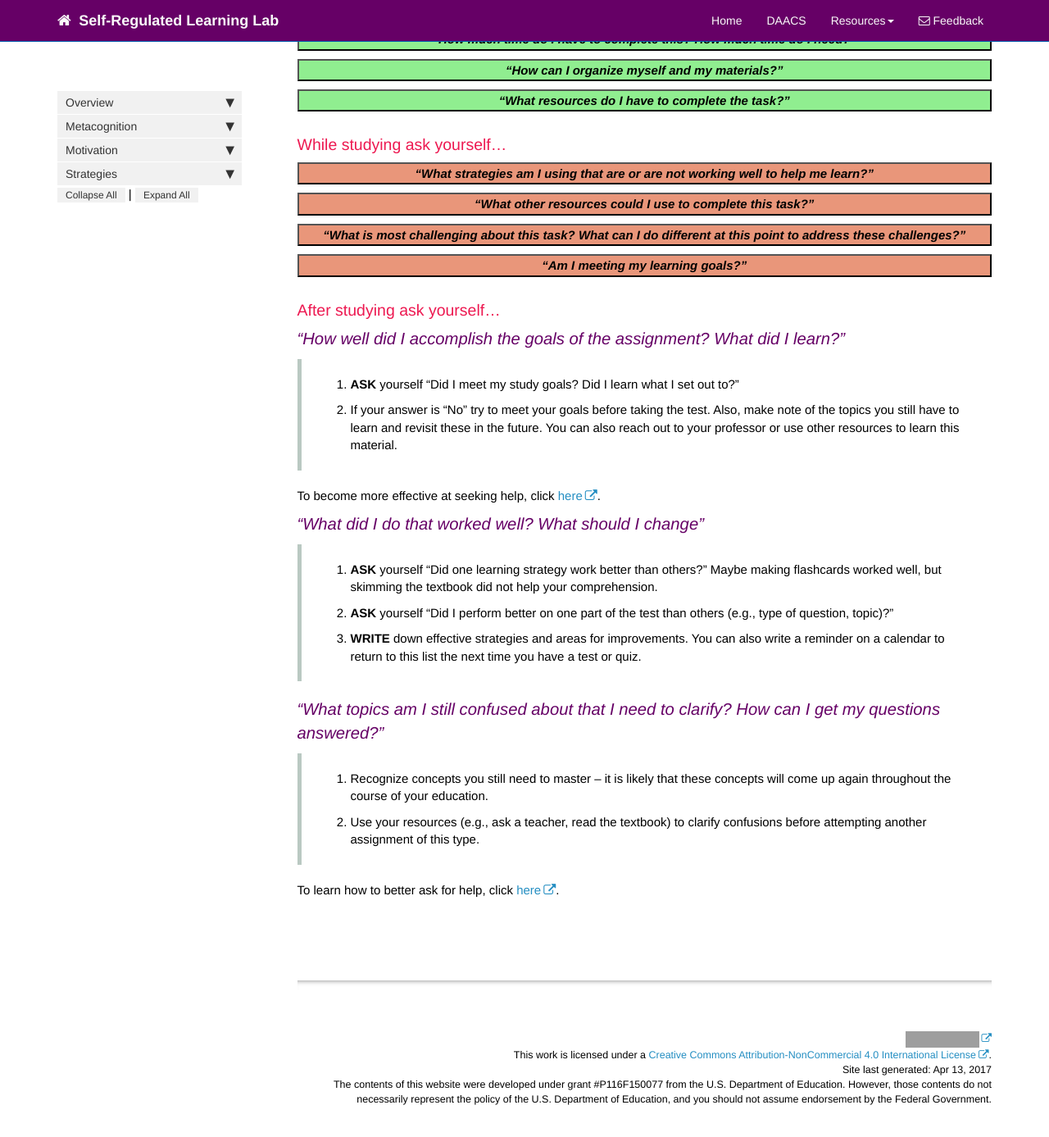
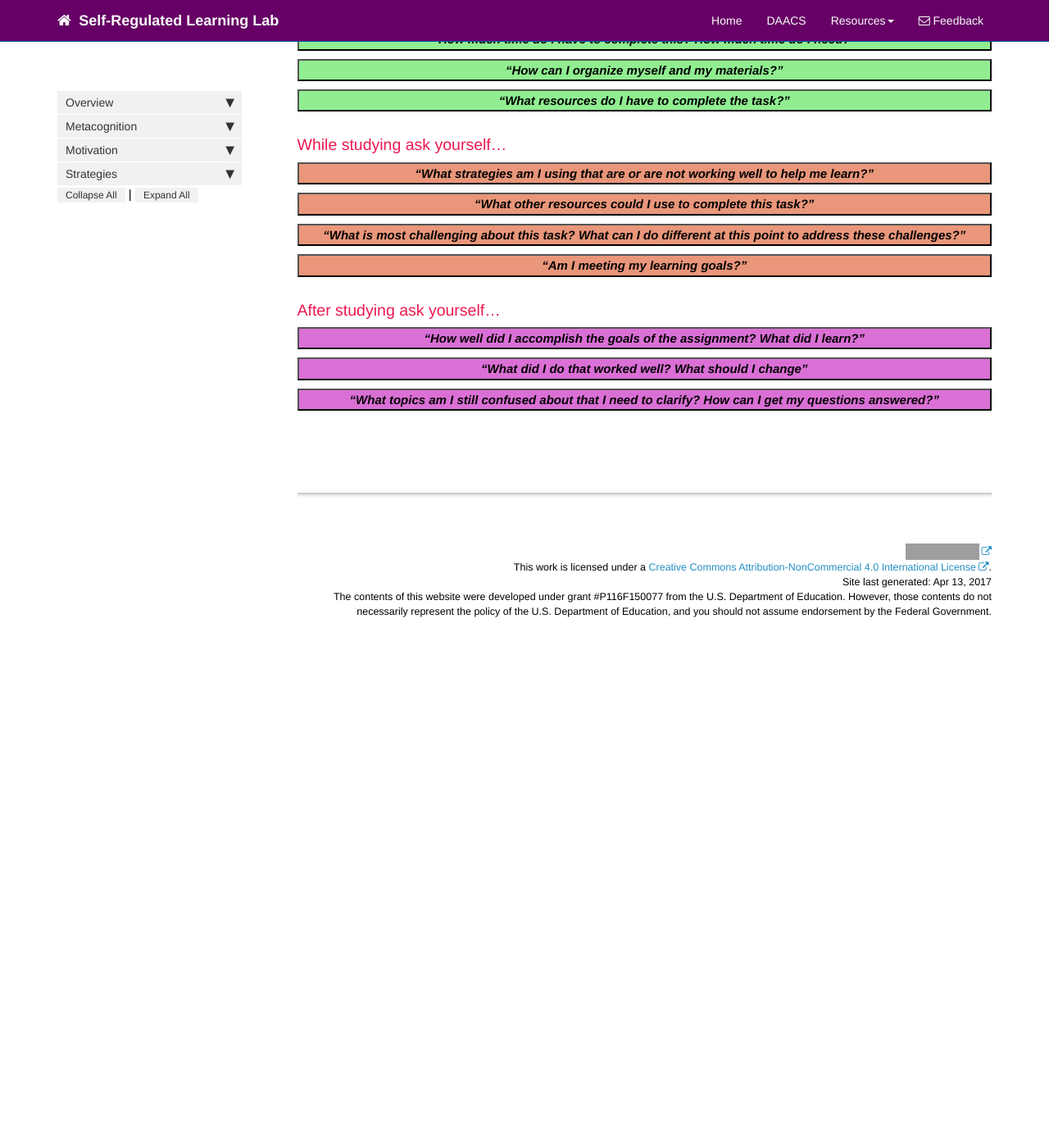
Before and after one commit to dfranklin02/SRL, a Jekyll site: the page built from docs/pages/metacognition/metacognition_recommendations_studying.md, in a window 1280 px wide and 1400 px high, scrolled down 412 px. Shown: the top 1387 px of the window at 82% size. Built offline with Jekyll 4.4.1, drawn with Linux system fonts in a browser that asks for light colours; nearby versions of some CDN libraries; comment, search, counter and statistics services are not loaded; after the commit the page ends 1218 px from its top, so only the background shows below that; grey boxes are pictures that could not be loaded.

Commit message:
Update metacognition_recommendations_studying.md

```diff
--- a/docs/pages/metacognition/metacognition_recommendations_studying.md
+++ b/docs/pages/metacognition/metacognition_recommendations_studying.md
@@ -172,22 +172,38 @@ To improve how you learn information to meet your goals,<a href="http://srl.daac
 
 ### After studying ask yourself...
 
-<p class='question'>“How well did I accomplish the goals of the assignment? What did I learn?”</p>
+<button data-toggle="collapse" data-target="#studyingafter1" style="background-color:Orchid; width:100%"><b><i>“How well did I accomplish the goals of the assignment? What did I learn?”</i></b></button>
 
-> 1. **ASK** yourself “Did I meet my study goals? Did I learn what I set out to?”
-> 2. If your answer is “No” try to meet your goals before taking the test. Also, make note of the topics you still have to learn and revisit these in the future. You can also reach out to your professor or use other resources to learn this material.
+<div id="studyingafter1" class="collapse">
+<ol>
+<li><b>ASK</b></li> yourself “Did I meet my study goals? Did I learn what I set out to?”
+<li>If your answer is “No” try to meet your goals before taking the test. Also, make note of the topics you still have to learn and revisit these in the future. You can also reach out to your professor or use other resources to learn this material.</li>
+</ol>
+To become more effective at seeking help, <a href="http://srl.daacs.net/help_seeking.html">click here.</a>
+<br>
+<br>
+</div>
 
-To become more effective at seeking help, click <a href="http://srl.daacs.net/help_seeking.html">here</a>.<br>
+<button data-toggle="collapse" data-target="#studyingafter2" style="background-color:Orchid; width:100%"><b><i>“What did I do that worked well? What should I change”</i></b></button>
 
-<p class='question'>“What did I do that worked well? What should I change”</p>
+<div id="studyingafter2" class="collapse">
+<ol>
+<li><b>ASK</b></li> yourself “Did one learning strategy work better than others?” Maybe making flashcards worked well, but skimming the textbook did not help your comprehension.
+<li><b>ASK</b></li> yourself “Did I perform better on one part of the test than others (e.g., type of question, topic)?”
+<li><b>WRITE</b></li> down effective strategies and areas for improvements. You can also write a reminder on a calendar to return to this list the next time you have a test or quiz.
+</ol>
+<br>
+</div>
 
-> 1.  **ASK** yourself “Did one learning strategy work better than others?” Maybe making flashcards worked well, but skimming the textbook did not help your comprehension.
-> 2.  **ASK** yourself “Did I perform better on one part of the test than others (e.g., type of question, topic)?”
-> 3.  **WRITE** down effective strategies and areas for improvements. You can also write a reminder on a calendar to return to this list the next time you have a test or quiz.
 
-<p class='question'>“What topics am I still confused about that I need to clarify? How can I get my questions answered?”</p>
+<button data-toggle="collapse" data-target="#studyingafter3" style="background-color:Orchid; width:100%"><b><i>“What topics am I still confused about that I need to clarify? How can I get my questions answered?”</i></b></button>
 
-> 1.  Recognize concepts you still need to master – it is likely that these concepts will come up again throughout the course of your education.
-> 2.  Use your resources (e.g., ask a teacher, read the textbook) to clarify confusions before attempting another assignment of this type.
-
-To learn how to better ask for help, click <a href="http://srl.daacs.net/help_seeking.html">here</a>.<br>
+<div id="studyingafter3" class="collapse">
+<ol>
+<li>Recognize concepts you still need to master – it is likely that these concepts will come up again throughout the course of your education.</li>
+<li>Use your resources (e.g., ask a teacher, read the textbook) to clarify confusions before attempting another assignment of this type.</li>
+</ol>
+To learn how to better ask for help,<a href="http://srl.daacs.net/help_seeking.html"> click here.</a>
+<br>
+<br>
+</div>
```
